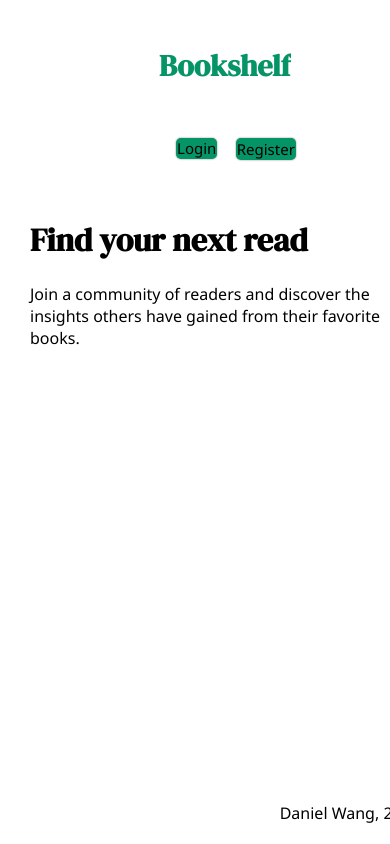
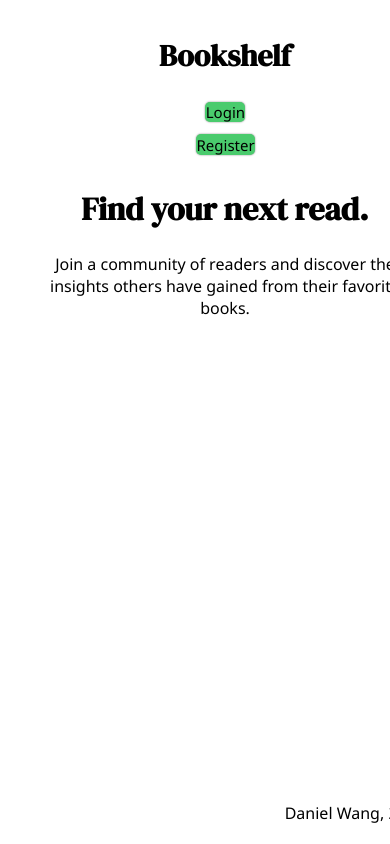
Before and after one commit to daedaldan/bookshelf, a React (Create React App) app: page / in a window 390 px wide. Shown: the top 844 px of the page. Built offline with nearby package versions, Linux system fonts and the light colour scheme.

Commit message:
Work on CSS for forms and navbar

```diff
--- a/src/App.css
+++ b/src/App.css
@@ -1,5 +1,9 @@
 @import url('https://fonts.googleapis.com/css?family=Noto+Sans');
 @import url('https://fonts.googleapis.com/css?family=DM+Serif+Display');
+
+:root {
+    --green: #4acb6d;
+}
 
 /* Website */
 h1, h2, h3 {
@@ -13,8 +17,7 @@ p {
 body {
     width: 100%;
 	height: 100%;
-	margin: 0;
-	padding-left: 30px;
+    margin: 0 0 0 30px;
 	overflow-x: hidden;
 }
 
@@ -22,13 +25,15 @@ body :not(h1, h2, h3) {
     font-family: 'Noto Sans', Helvetica, Arial;
 }
 
-#main {
-  margin: 5%;
+/* LandingPage */
+@media (max-width: 767px) {
+    #landing-page {
+        text-align: center;
+    }
 }
 
-/* LandingPage */
 #landing-page-heading {
-
+    size: 1px;
 }
 
 #landing-page-text {
@@ -37,45 +42,57 @@ body :not(h1, h2, h3) {
 
 /* Navbar */
 @media (max-width: 767px) {
-	nav {
-		width: 100%;
-		padding: 20px 30px 20px 0;
+    nav {
+        width: 100%;
+		margin-left: -30px;
+		padding: 10px 30px 0 30px;
+
 		display: flex;
 		flex-direction: column;
 		align-items: center;
 		justify-content: center;
 	}
 
-	#logo {
-		margin-bottom: 10px;
-	}
+    #navbar {
+  	    display: flex;
+		flex-direction: column-reverse;
+		align-items: center;
+    }
+
+    .navbar-link {
+        margin-bottom: 10px;
+    }
 }
 
 @media (min-width: 767px) {
 	nav {
 		width: 100%;
-		padding: 20px 30px 20px 0;
+        margin-left: -30px;
+		padding: 0 30px 0 35px;
+
 		display: flex;
+        align-items: center;
 		justify-content: space-between;
 	}
+
+    .navbar-link {
+        float: right;
+        margin-left: 20px;
+    }
 }
 
 #logo {
 	font-size: 20px;
-    background: #059466;
-    -webkit-background-clip: text;
-    -webkit-text-fill-color: transparent;
+    color: black;
+    text-decoration: none;
 }
 
 #navbar {
   	list-style-type: none;
+    margin: 0;
   	padding: 0;
 }
 
-.navbar-link {
-  	float: right;
-	margin-left: 20px;
-}
 
 /* Forms and Modals */
 form {
@@ -87,6 +104,7 @@ dialog {
 }
 
 input {
+    display: block;
   border: none;
   border-radius: 5px;
   margin: 1% 0;
@@ -107,11 +125,11 @@ label {
 }
 
 button {
-  padding: 2%;
+  padding: 1%;
   border: none;
   border-radius: 5px;
   font-size: 15px;
-  background: #059466;
+  background: var(--green);
   margin-top: 2%;
   box-shadow: 0 0 2px gray;
 }
@@ -121,7 +139,7 @@ button:hover {
 }
 
 button:active {
-  background: #059466;
+  background: var(--green);
 }
 
 #login {
@@ -294,6 +312,6 @@ footer {
   left: 0;
   right: 0;
   width: 100%;
-  padding: 20px 0px 20px 30px;
+  padding: 20px 30px 20px 35px;
   text-align: right;
 }
--- a/src/components/LandingPage/LandingPage.js
+++ b/src/components/LandingPage/LandingPage.js
@@ -6,8 +6,8 @@ import React from 'react';
  */
 export default function LandingPage() {
   return (
-      <div>
-        <h1 id="landing-page-heading">Find your next read</h1>
+      <div id="landing-page">
+        <h1 id="landing-page-heading">Find your next read.</h1>
         <p id="landing-page-text">Join a community of readers and discover the insights others have gained from their favorite books.</p>
         <footer>
           Daniel Wang, 2023
```
